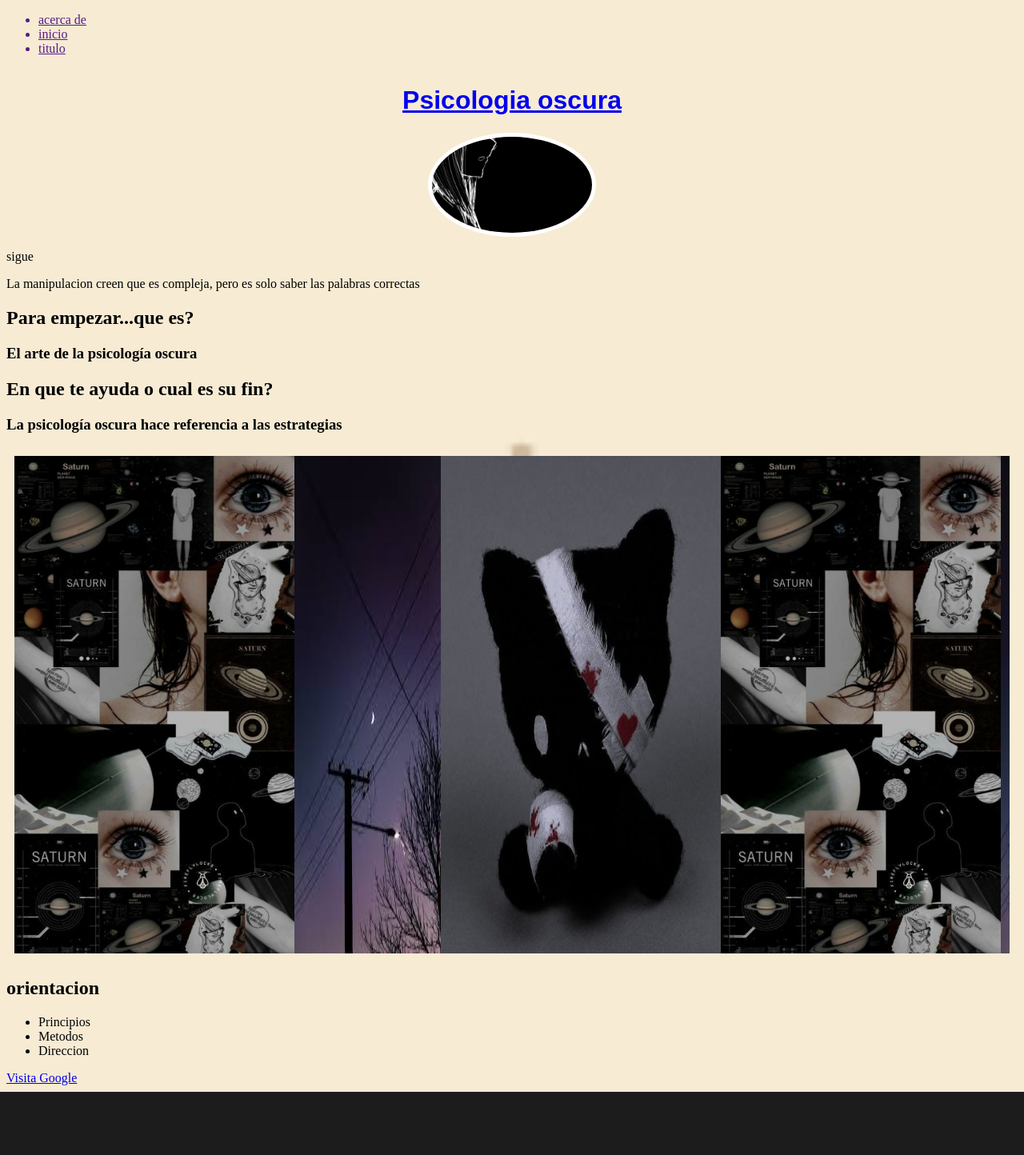
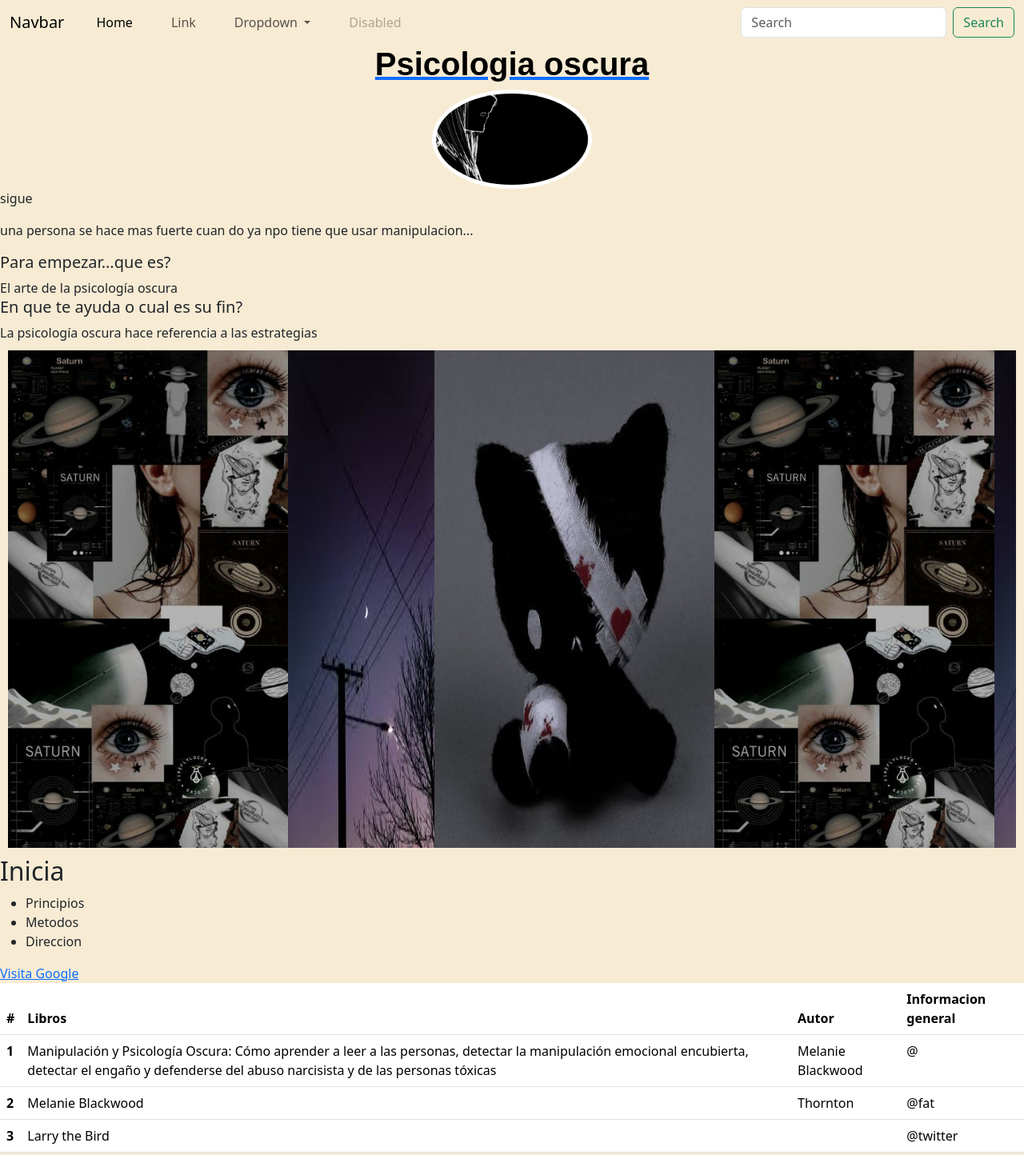
Before and after one commit to taquito19/PaginaWebLake, a plain HTML site: page index.html in a window 1280 px wide. Shown: the whole page at 80% size. Before the commit the page ends 1365 px from the top, so only its background shows below. Drawn offline with nearby package versions, Linux system fonts and the light colour scheme.

Commit message:
casi terminado

```diff
--- a/css/style.css
+++ b/css/style.css
@@ -8,6 +8,7 @@ body{
 }
 
 .inicio{
+
     display: flex;
     flex-direction: column;
     align-items: center;
@@ -15,7 +16,7 @@ body{
 }
 
 .inicio h1{
-
+color: black;
 font-size: 100 px;
 font-family: Arial, Helvetica, sans-serif;
 font-weight: 700;
@@ -42,3 +43,9 @@ width: 350px;
 height: 350xp;
 
 }
+
+
+nav li {
+
+margin: 0 16px;
+}
--- a/index.html
+++ b/index.html
@@ -5,34 +5,52 @@
     <meta http-equiv="X-UA-Compatible" content="IE=edge">
     <meta name="viewport" content="width=device-width, initial-scale=1.0">
     <link rel="stylesheet" href="css/style.css">
+    <link href="https://cdn.jsdelivr.net/npm/bootstrap@5.3.0-alpha3/dist/css/bootstrap.min.css" rel="stylesheet" integrity="sha384-KK94CHFLLe+nY2dmCWGMq91rCGa5gtU4mk92HdvYe+M/SXH301p5ILy+dN9+nJOZ" crossorigin="anonymous">
     <title>Psicologia oscura</title>
 </head>
 </body>
 
-<div>
-    <nav>
-        <ul>
 
-             <a href="">
-            <li>acerca de</li>
-             </a>
-
-             <a href="">
-                <li>inicio</li>
-             </a>
-
-             <a href="">
-                <li>titulo</li>
-             </a>
-
+<nav class="navbar navbar-expand-lg bg-transparents">
+    <div class="container-fluid">
+      <a class="navbar-brand" href="#">Navbar</a>
+      <button class="navbar-toggler" type="button" data-bs-toggle="collapse" data-bs-target="#navbarSupportedContent" aria-controls="navbarSupportedContent" aria-expanded="false" aria-label="Toggle navigation">
+        <span class="navbar-toggler-icon"></span>
+      </button>
+      <div class="collapse navbar-collapse" id="navbarSupportedContent">
+        <ul class="navbar-nav me-auto mb-2 mb-lg-0">
+          <li class="nav-item">
+            <a class="nav-link active" aria-current="page" href="#">Home</a>
+          </li>
+          <li class="nav-item">
+            <a class="nav-link" href="#">Link</a>
+          </li>
+          <li class="nav-item dropdown">
+            <a class="nav-link dropdown-toggle" href="#" role="button" data-bs-toggle="dropdown" aria-expanded="false">
+              Dropdown
+            </a>
+            <ul class="dropdown-menu">
+              <li><a class="dropdown-item" href="#">Action</a></li>
+              <li><a class="dropdown-item" href="#">Another action</a></li>
+              <li><hr class="dropdown-divider"></li>
+              <li><a class="dropdown-item" href="#">Something else here</a></li>
+            </ul>
+          </li>
+          <li class="nav-item">
+            <a class="nav-link disabled">Disabled</a>
+          </li>
         </ul>
-    </nav>
-</div>
-
+        <form class="d-flex" role="search">
+          <input class="form-control me-2" type="search" placeholder="Search" aria-label="Search">
+          <button class="btn btn-outline-success" type="submit">Search</button>
+        </form>
+      </div>
+    </div>
+  </nav>
 
 
 <div class="inicio">
-    <a href="#orientacion">
+    <a href="#Incia">
         <h1>Psicologia oscura</h1>
     </a>
     <img src="img/tumblr_n8ekjhv3wc1tuufdao1_500.gif" alt="confia"width="200px">
@@ -44,14 +62,14 @@
         sigue
     </p>
     <p class="segundo parrafo">
-        La manipulacion creen que es compleja, pero es solo saber las palabras correctas
+    una persona se hace mas fuerte cuan do ya npo tiene que usar manipulacion...
     </p>
 
 
-    <h2>Para empezar...que es?</h2>
-    <h3>El arte de la psicología oscura</h3>
-    <h2>En que te ayuda o cual es su fin?</h2>
-    <h3>La psicología oscura hace referencia a las estrategias</h3>
+    <h5>Para empezar...que es?</h5>
+    <h7>El arte de la psicología oscura</h7>
+    <h5>En que te ayuda o cual es su fin?</h5>
+    <h7>La psicología oscura hace referencia a las estrategias</h7>
 
 
 
@@ -65,7 +83,7 @@
     </div>
 
 
- <h2>orientacion</h2>
+ <h2>Inicia</h2>
 <ul>
     <li>Principios </li>
     <li>Metodos</li>
@@ -77,5 +95,37 @@
 </a>
 
 
+<table class="table">
+    <thead>
+      <tr>
+        <th scope="col">#</th>
+        <th scope="col">Libros</th>
+        <th scope="col">Autor</th>
+        <th scope="col">Informacion general</th>
+      </tr>
+    </thead>
+    <tbody>
+      <tr>
+        <th scope="row">1</th>
+        <td>Manipulación y Psicología Oscura: Cómo aprender a leer a las personas, detectar la manipulación emocional encubierta, detectar el engaño y defenderse del abuso narcisista y de las personas tóxicas</td>
+        <td>Melanie Blackwood</td>
+        <td>@</td>
+      </tr>
+      <tr>
+        <th scope="row">2</th>
+        <td>Melanie Blackwood </td>
+        <td>Thornton</td>
+        <td>@fat</td>
+      </tr>
+      <tr>
+        <th scope="row">3</th>
+        <td colspan="2">Larry the Bird</td>
+        <td>@twitter</td>
+      </tr>
+    </tbody>
+  </table>
+
+<script src="https://cdn.jsdelivr.net/npm/bootstrap@5.3.0-alpha3/dist/js/bootstrap.bundle.min.js" integrity="sha384-ENjdO4Dr2bkBIFxQpeoTz1HIcje39Wm4jDKdf19U8gI4ddQ3GYNS7NTKfAdVQSZe" crossorigin="anonymous"></script>
+
 </body>
 </html>
```
